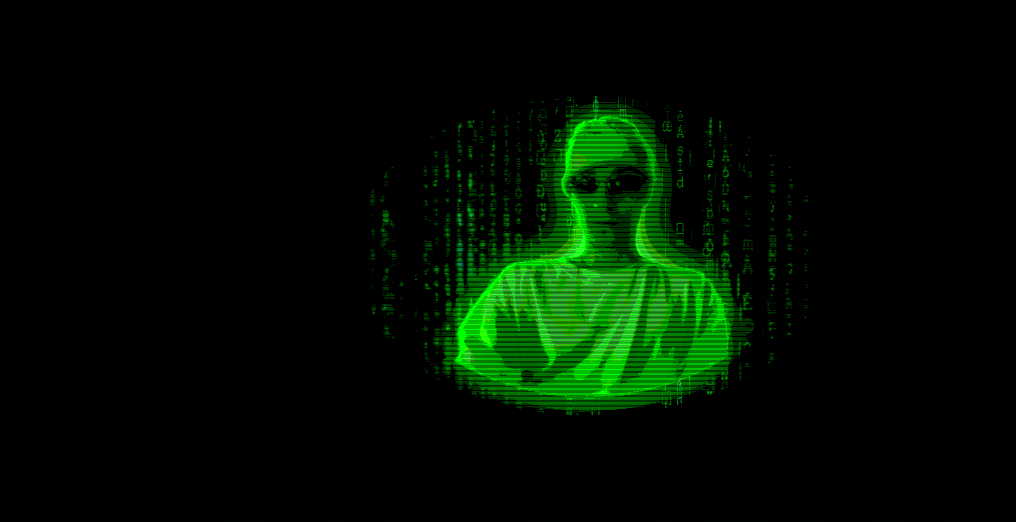
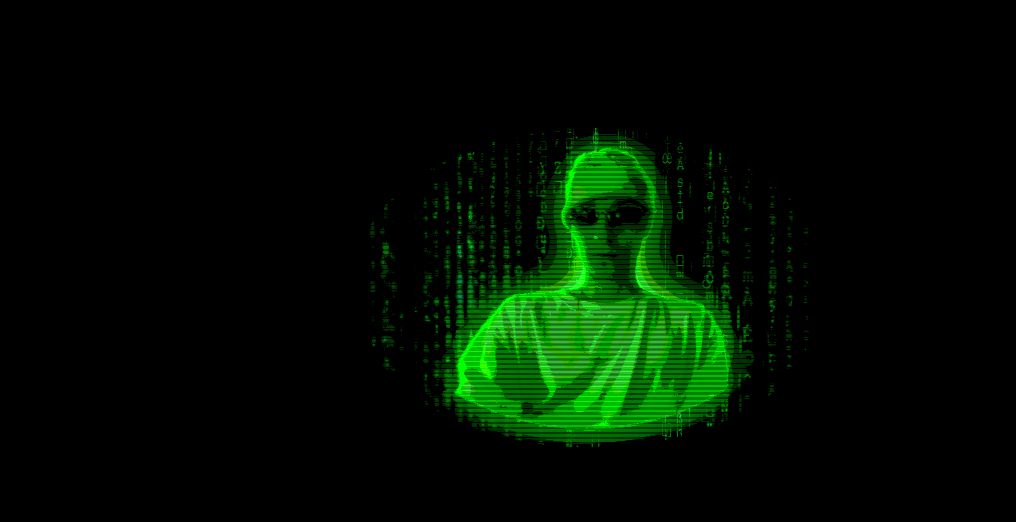
Before and after one commit to eduardoagusto/sobreMim, a plain HTML site: page index.html in a window 1280 px wide. Shown: the part 88-610 px from the top of the page, without its empty margins (49-1065 px from the left). Drawn offline with Linux system fonts and the light colour scheme; a web font is replaced by a local one.

Commit message:
Navegação

```diff
--- a/style.css
+++ b/style.css
@@ -38,7 +38,8 @@ a{
     justify-content: center;
     text-align: center;
     margin-top: 4em;
-    padding-top: 3em;
+    padding-top: 5em;
+    padding-bottom: 3em;
     margin-bottom: 7em;
 }
 h1{
```
